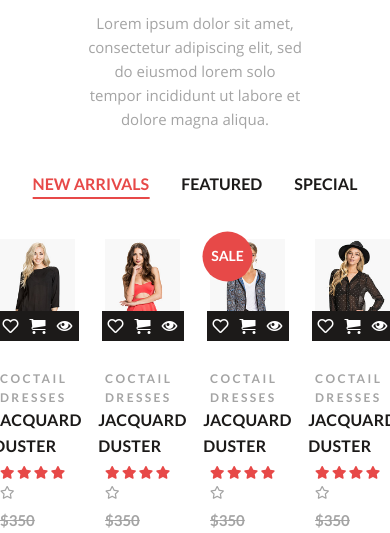
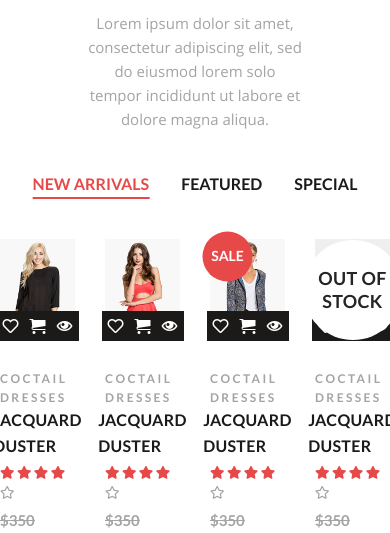
Before and after one commit to Bibliaricus/Ustore, a PHP site: page / in a window 390 px wide; the page is wider, and only the part inside the window is pictured. Shown: the part 1111-1644 px from the top of that part. Run offline with PHP 8.4, Linux system fonts and the light colour scheme; some web fonts are replaced.

Commit message:
Creates 'Out of stock' modifier for product items

```diff
--- a/less/style.less
+++ b/less/style.less
@@ -1014,6 +1014,35 @@ Version: 1.0
       .product__image-container::before {
         content: '';
         width: 100%;
+        height: 100%;
+        background: #ebebeb;
+        position: absolute;
+        opacity: 0.7;
+      }
+      .product__image-container::after {
+        content: 'Out of stock';
+        position: absolute;
+        top: 50%;
+        left: 50%;
+        width: 100px;
+        height: 100px;
+        color: #252525;
+        font-size: 1.125rem;
+        font-weight: 700;
+        letter-spacing: 0.0225rem;
+        line-height: 1.25;
+        text-align: center;
+        text-transform: uppercase;
+        background-color: #fff;
+        border-radius: 50%;
+        display: flex;
+        justify-content: center;
+        align-items: center;
+        transform: translate(-50%, -50%);
+      }
+      .hover-buttons__item.shopping-cart__add-btn {
+        opacity: .5;
+        pointer-events: none;
       }
     }
     .product__image-container {
@@ -1041,7 +1070,7 @@ Version: 1.0
           pointer-events: auto;
           border-top: 1px solid var(--main-gray);
           border-bottom: 1px solid var(--main-gray);
-          width: calc(~'100% - 30px');
+          width: 100%;
           margin: 0 auto 0;
         }
       }
@@ -1127,6 +1156,9 @@ Version: 1.0
     opacity: 1;
     top: 50%;
     pointer-events: auto;
+    @media only screen and (max-width: 991.98px) {
+      top: inherit;
+    }
   }
 
   /* 4.9. Quick view popup */
```
Also changed, not shown: less/style.css (+39 -1 lines), css/style.min.css.
